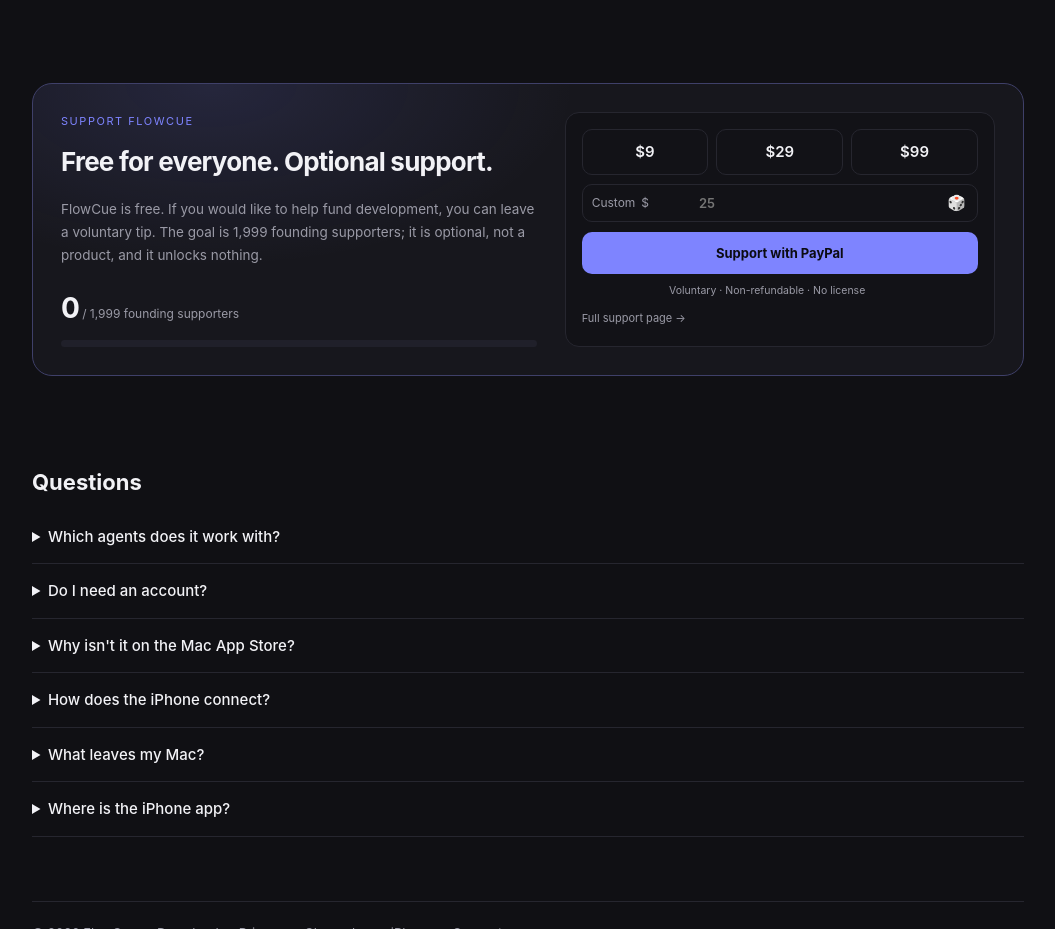
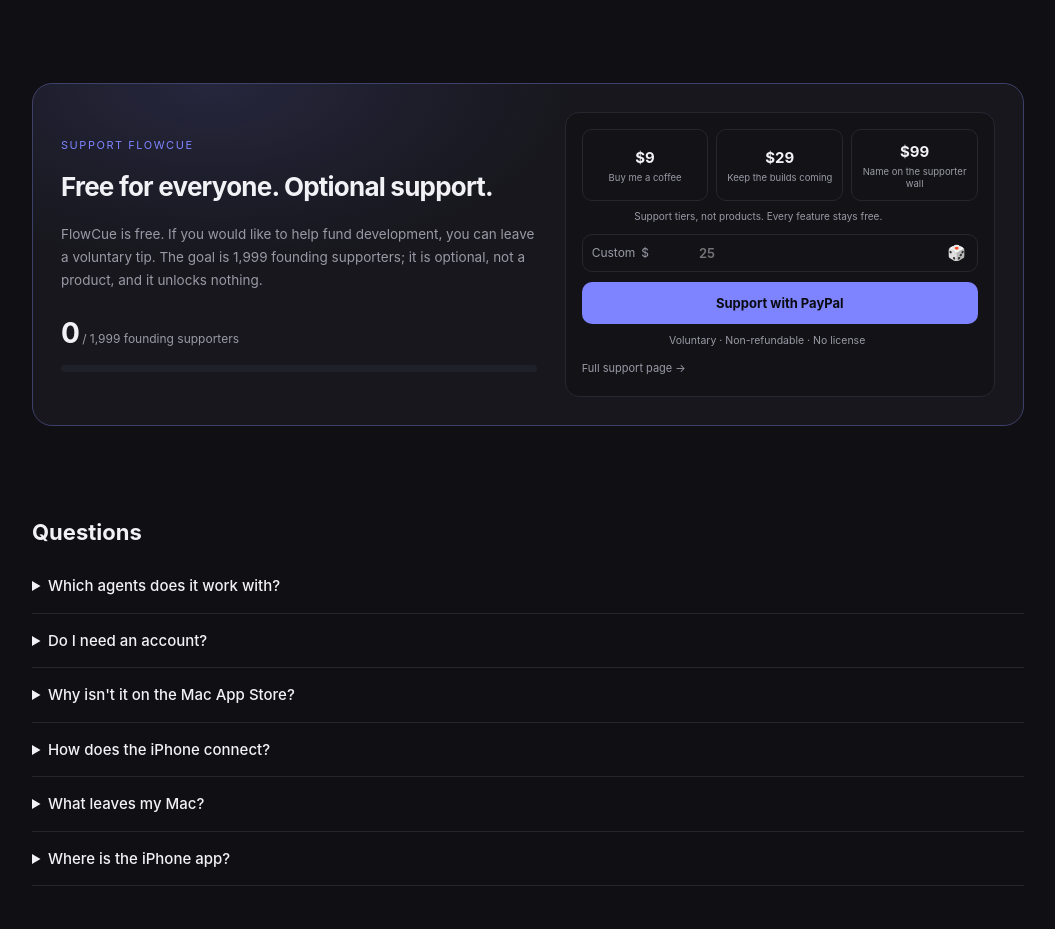
Before and after one commit to Jorgut/flowcue, a plain HTML site: page site/index.html in a window 1280 px wide. Shown: the part 4040-4969 px from the top of the page, without its empty margins (112-1167 px from the left). Drawn offline with Linux system fonts and the light colour scheme.

Commit message:
Add descriptions under supporter tiers

```diff
--- a/site/index.html
+++ b/site/index.html
@@ -106,6 +106,9 @@
   }
   .support-home .amount:hover { border-color: var(--accent); }
   .support-home .amount.selected { border-color: var(--accent); color: var(--accent); }
+  .support-home .amount strong { display: block; font-size: 15px; }
+  .support-home .amount small { display: block; font-size: 9.5px; line-height: 1.3; color: var(--muted); font-weight: 400; margin-top: 2px; }
+  .support-home .tier-note { font-size: 10px; color: var(--muted); text-align: center; margin: 7px 0 0; }
   .support-home .custom {
     display: flex; align-items: center; gap: 6px; margin-top: 9px;
     border: 1px solid var(--border); border-radius: 10px; padding: 6px 9px; color: var(--muted); font-size: 12px;
@@ -279,10 +282,11 @@
     </div>
     <div class="panel">
       <div class="amounts">
-        <button type="button" class="amount" data-amount="9">$9</button>
-        <button type="button" class="amount" data-amount="29">$29</button>
-        <button type="button" class="amount" data-amount="99">$99</button>
+        <button type="button" class="amount" data-amount="9"><strong>$9</strong><small data-i18n="support.tier1.note">Buy me a coffee</small></button>
+        <button type="button" class="amount" data-amount="29"><strong>$29</strong><small data-i18n="support.tier2.note">Keep the builds coming</small></button>
+        <button type="button" class="amount" data-amount="99"><strong>$99</strong><small data-i18n="support.tier3.note">Name on the supporter wall</small></button>
       </div>
+      <p class="tier-note" data-i18n="support.tierNote">Support tiers, not products. Every feature stays free.</p>
       <div class="custom">
         <label for="home-support-custom" data-i18n="support.custom">Custom</label>
         <span aria-hidden="true">$</span>
@@ -337,7 +341,7 @@ const I18N = {
     "support.homeBody":"FlowCue is free. If you would like to help fund development, you can leave a voluntary tip. The goal is 1,999 founding supporters; it is optional, not a product, and it unlocks nothing.",
     "support.homeGoal":" / 1,999 founding supporters",
     "support.homeFine":"Voluntary support. Not a product or service. Non-refundable. No license.",
-    "support.custom":"Custom","support.homeCta":"Support with PayPal",
+    "support.custom":"Custom","support.tier1.note":"Buy me a coffee","support.tier2.note":"Keep the builds coming","support.tier3.note":"Name on the supporter wall","support.tierNote":"Support tiers, not products. Every feature stays free.","support.homeCta":"Support with PayPal",
     "support.homeMicro":"Voluntary · Non-refundable · No license","support.more":"Full support page →",
     "hero.title":"Ideas first.<br>Agents <span>next</span>.",
     "hero.lede":"Write the thought before it disappears. FlowCue keeps it in a quiet inbox until you decide which coding agent gets it — Codex, Claude Code, or whatever you install next.",
@@ -395,7 +399,7 @@ const I18N = {
     "support.homeBody":"FlowCue 是免费的。如果你想支持后续开发，可以自愿打赏一次。目标是 1,999 位创始支持者；完全自愿，不是商品，也不解锁任何功能。",
     "support.homeGoal":" / 1,999 位创始支持者",
     "support.homeFine":"自愿支持，不是商品或服务，不支持退款，不包含 License。",
-    "support.custom":"自定义","support.homeCta":"用 PayPal 支持",
+    "support.custom":"自定义","support.tier1.note":"请我喝杯咖啡","support.tier2.note":"支持继续开发","support.tier3.note":"支持者墙留名","support.tierNote":"只是支持档位，不是商品；不打赏也能使用全部功能。","support.homeCta":"用 PayPal 支持",
     "support.homeMicro":"自愿 · 不退款 · 无 License","support.more":"完整支持页 →",
     "hero.title":"先记下来，<br>再交给 <span>Agent</span>。",
     "hero.lede":"趁想法还在，先写下来。FlowCue 把它放进一个安静的收件箱，等你决定交给 Codex、Claude Code，还是以后新装的任何 agent。",
```
Also changed, not shown: site/support/index.html (+10 -3 lines).
